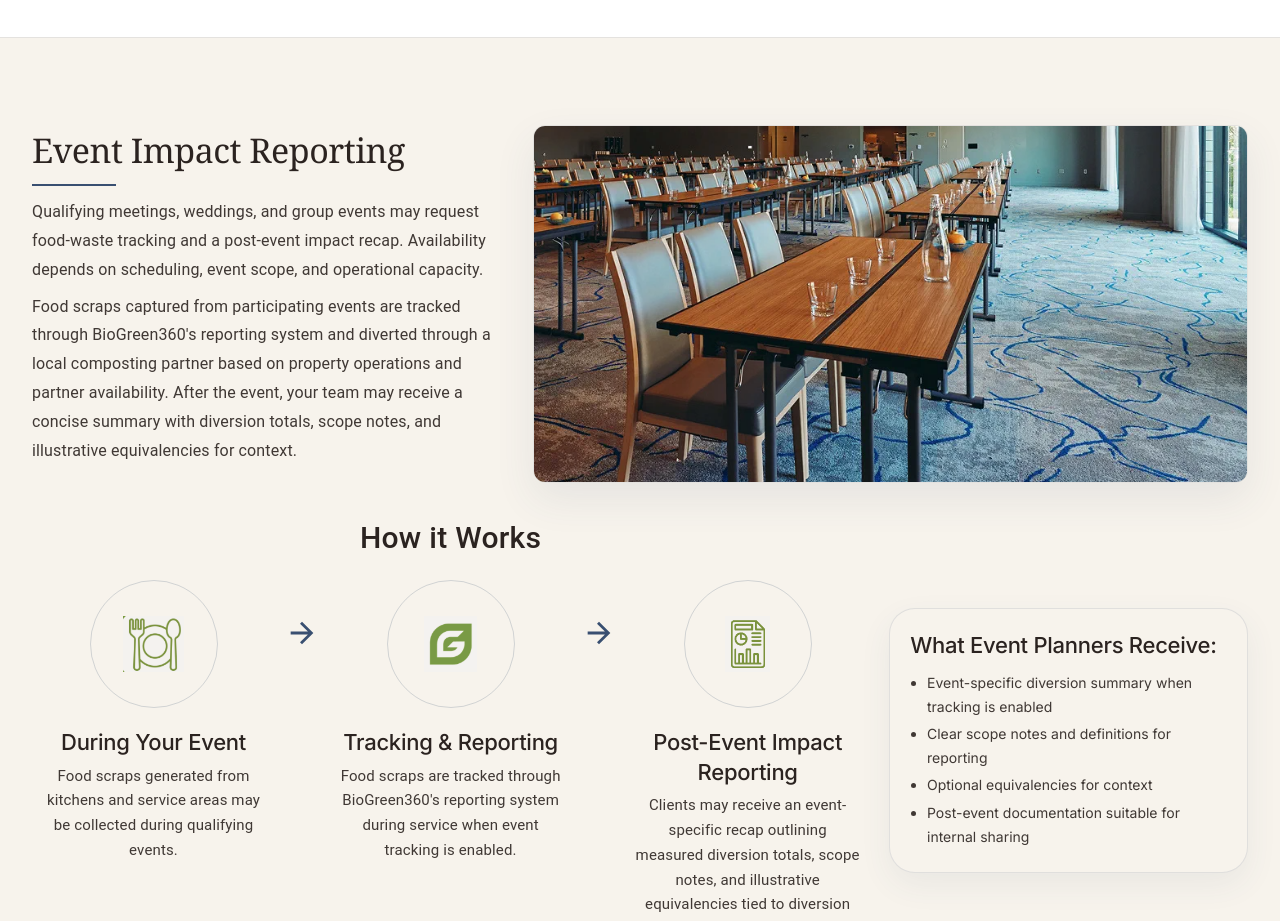
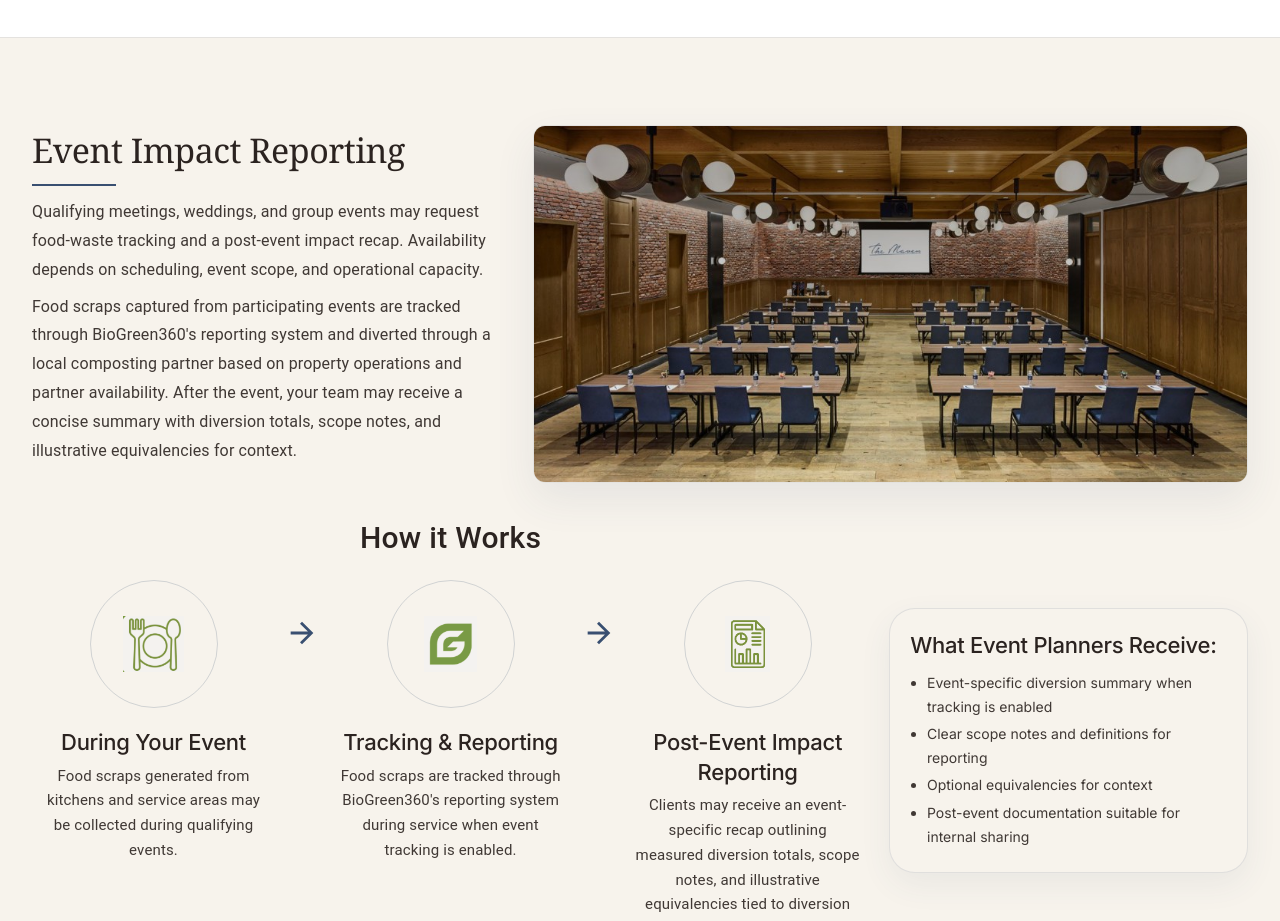
Before and after one commit to joerose99/susweb-rcc, a React (Create React App) app: page / in a window 1280 px wide. Shown: the part 4700-5621 px from the top of the page. Built offline with nearby package versions, Linux system fonts and the light colour scheme; a web font is replaced by a local one.

Commit message:
updated event section image

```diff
--- a/src/pages/CircularFoodSystems/CircularFoodSystems.jsx
+++ b/src/pages/CircularFoodSystems/CircularFoodSystems.jsx
@@ -17,7 +17,7 @@
 import howItWorksFoodIcon from '../../assets/how-it-works-food.png';
 import howItWorksSproutIcon from '../../assets/how-it-works-sprout.png';
 import howItWorksReportIcon from '../../assets/how-it-works-report.png';
-import zeroFoodWasteEventsImage from '../../assets/zero-food-waste-events.png';
+import eventsMavenMeetingSpaceImage from '../../assets/events-maven-meeting-space.png';
 import cornerstonePartnershipImage from '../../assets/cornerstone-partnership.png';
 import heroMavenLobbyImage from '../../assets/hero-maven-lobby.png';
 import StickyHeader from '../../components/StickyHeader';
@@ -1353,8 +1353,8 @@
 
 					<Box
 						component='img'
-						src={zeroFoodWasteEventsImage}
-						alt='Hotel event space configured for a sustainable event.'
+						src={eventsMavenMeetingSpaceImage}
+						alt='The Maven meeting room with classroom seating, exposed brick, wood beams, and a projection screen showing The Maven wordmark.'
 						sx={{
 							width: '100%',
 							aspectRatio: '16 / 8',
```
Also changed, not shown: src/assets/events-maven-meeting-space.png (added).
